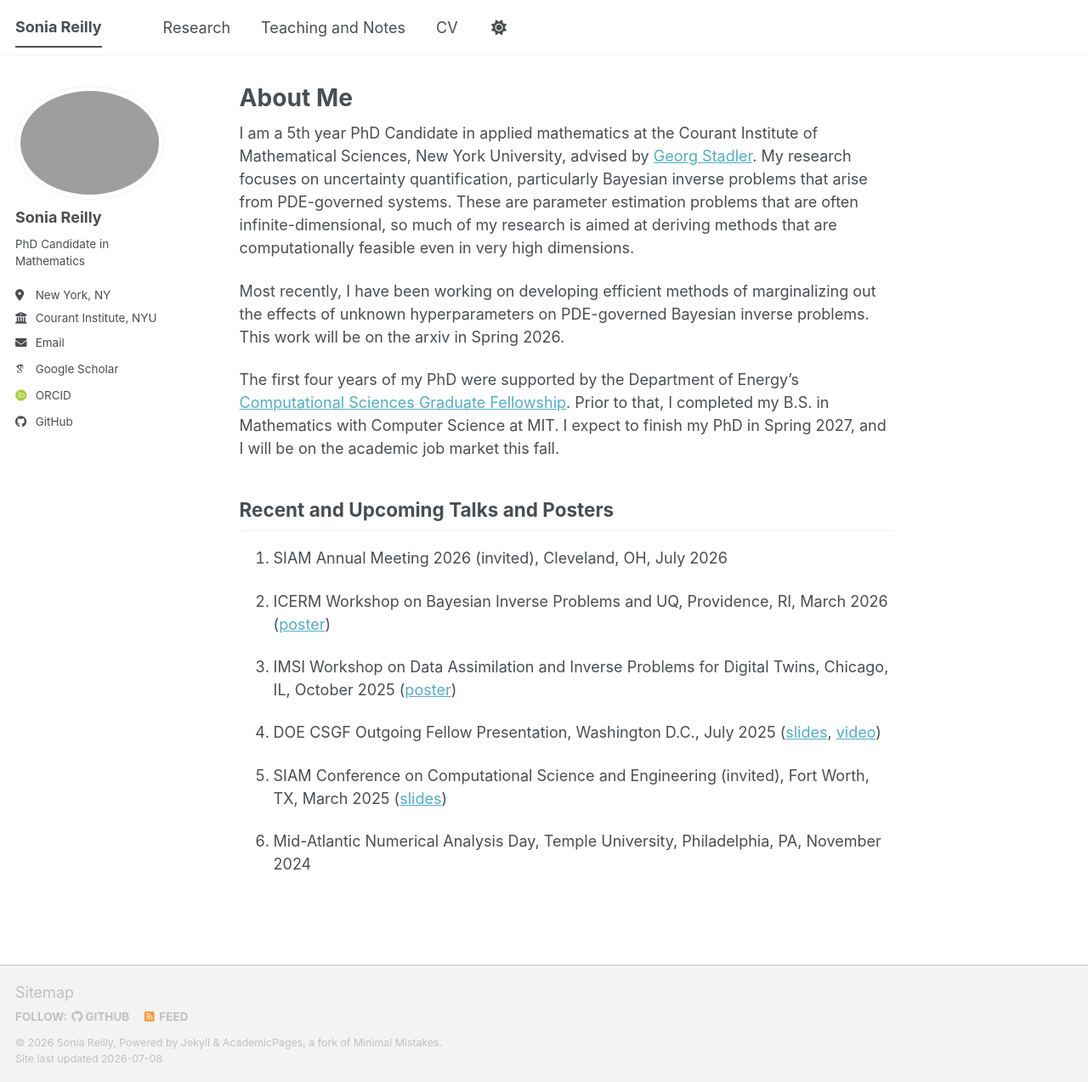
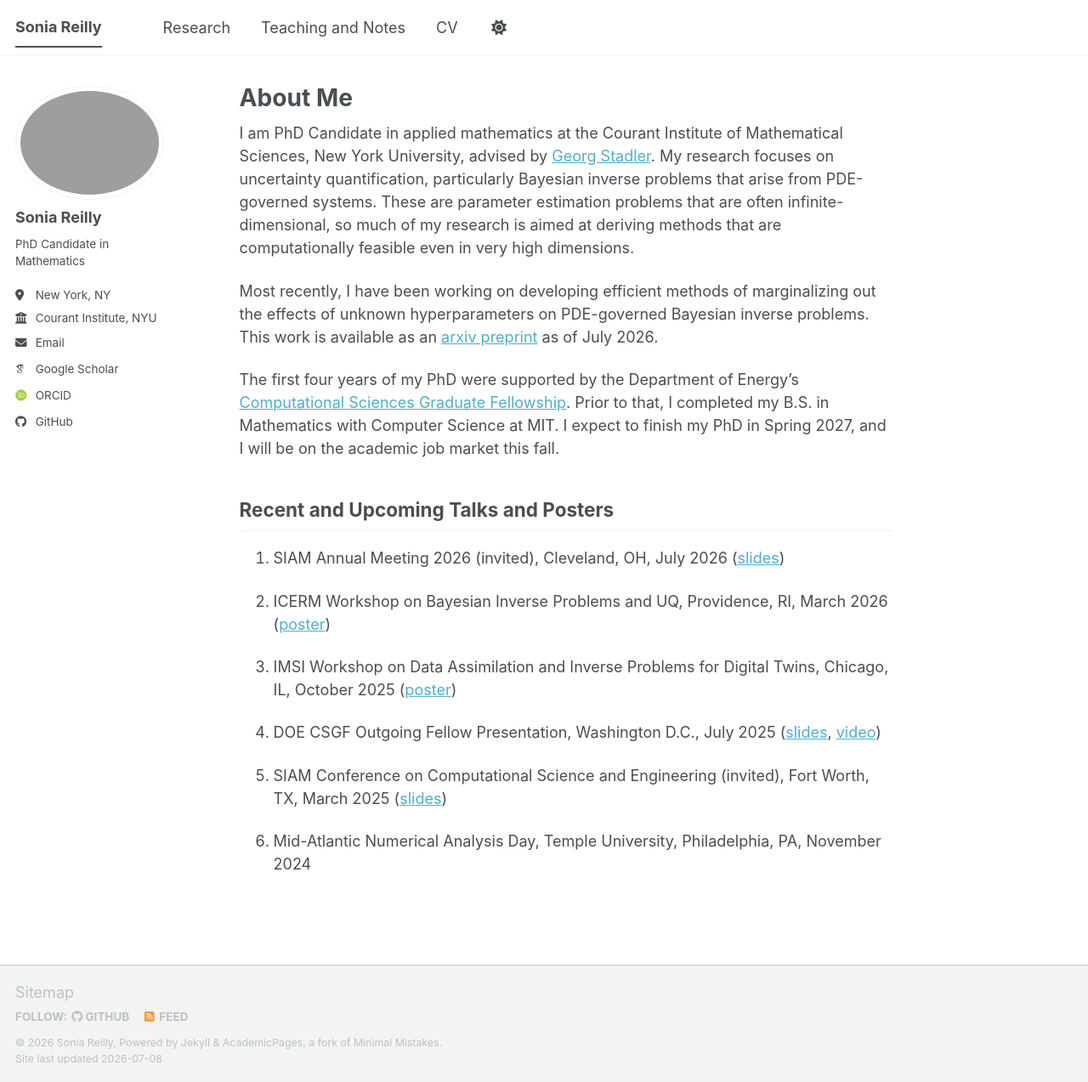
Before and after one commit to soniareilly/soniareilly.github.io, a Jekyll site: the page built from _pages/about.md, in a window 1280 px wide and 1273 px high. Shown: the whole window at 85% size. Built offline with Jekyll 4.4.1, drawn with Linux system fonts in a browser that asks for light colours; some web fonts are replaced; a script bundle is joined from its source files by our own code; library files that are not in the unit come from our copies.

Commit message:
added first arxiv link

```diff
--- a/_pages/about.md
+++ b/_pages/about.md
@@ -7,15 +7,15 @@ redirect_from:
   - /about.html
 ---
 
-I am a 5th year PhD Candidate in applied mathematics at the Courant Institute of Mathematical Sciences, New York University, advised by [Georg Stadler](https://math.nyu.edu/~stadler/). My research focuses on uncertainty quantification, particularly Bayesian inverse problems that arise from PDE-governed systems. These are parameter estimation problems that are often infinite-dimensional, so much of my research is aimed at deriving methods that are computationally feasible even in very high dimensions.
+I am PhD Candidate in applied mathematics at the Courant Institute of Mathematical Sciences, New York University, advised by [Georg Stadler](https://math.nyu.edu/~stadler/). My research focuses on uncertainty quantification, particularly Bayesian inverse problems that arise from PDE-governed systems. These are parameter estimation problems that are often infinite-dimensional, so much of my research is aimed at deriving methods that are computationally feasible even in very high dimensions.
 
-Most recently, I have been working on developing efficient methods of marginalizing out the effects of unknown hyperparameters on PDE-governed Bayesian inverse problems. This work will be on the arxiv in Spring 2026.
+Most recently, I have been working on developing efficient methods of marginalizing out the effects of unknown hyperparameters on PDE-governed Bayesian inverse problems. This work is available as an [arxiv preprint](https://arxiv.org/abs/2607.03355) as of July 2026.
 
 The first four years of my PhD were supported by the Department of Energy's [Computational Sciences Graduate Fellowship](https://www.krellinst.org/csgf/). Prior to that, I completed my B.S. in Mathematics with Computer Science at MIT. I expect to finish my PhD in Spring 2027, and I will be on the academic job market this fall.
 
 Recent and Upcoming Talks and Posters
 ------
-1. SIAM Annual Meeting 2026 (invited), Cleveland, OH, July 2026
+1. SIAM Annual Meeting 2026 (invited), Cleveland, OH, July 2026 ([slides](/files/SIAM_AN_26_slides.pdf))
 
 1. ICERM Workshop on Bayesian Inverse Problems and UQ, Providence, RI, March 2026 ([poster](/files/ICERM_2026_poster.pdf))
 
```
Also changed, not shown: _pages/research.md (+4 -2 lines), 2 other files.
